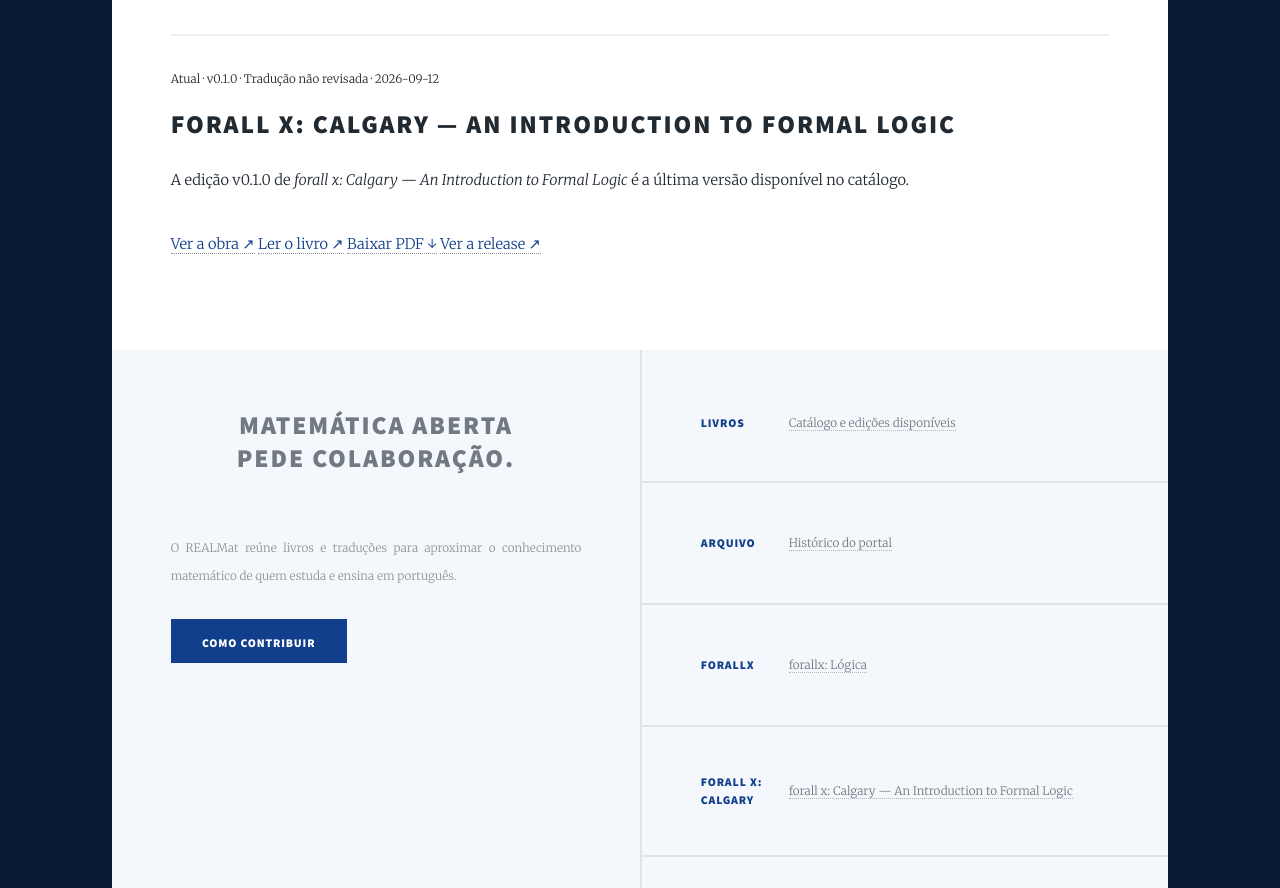
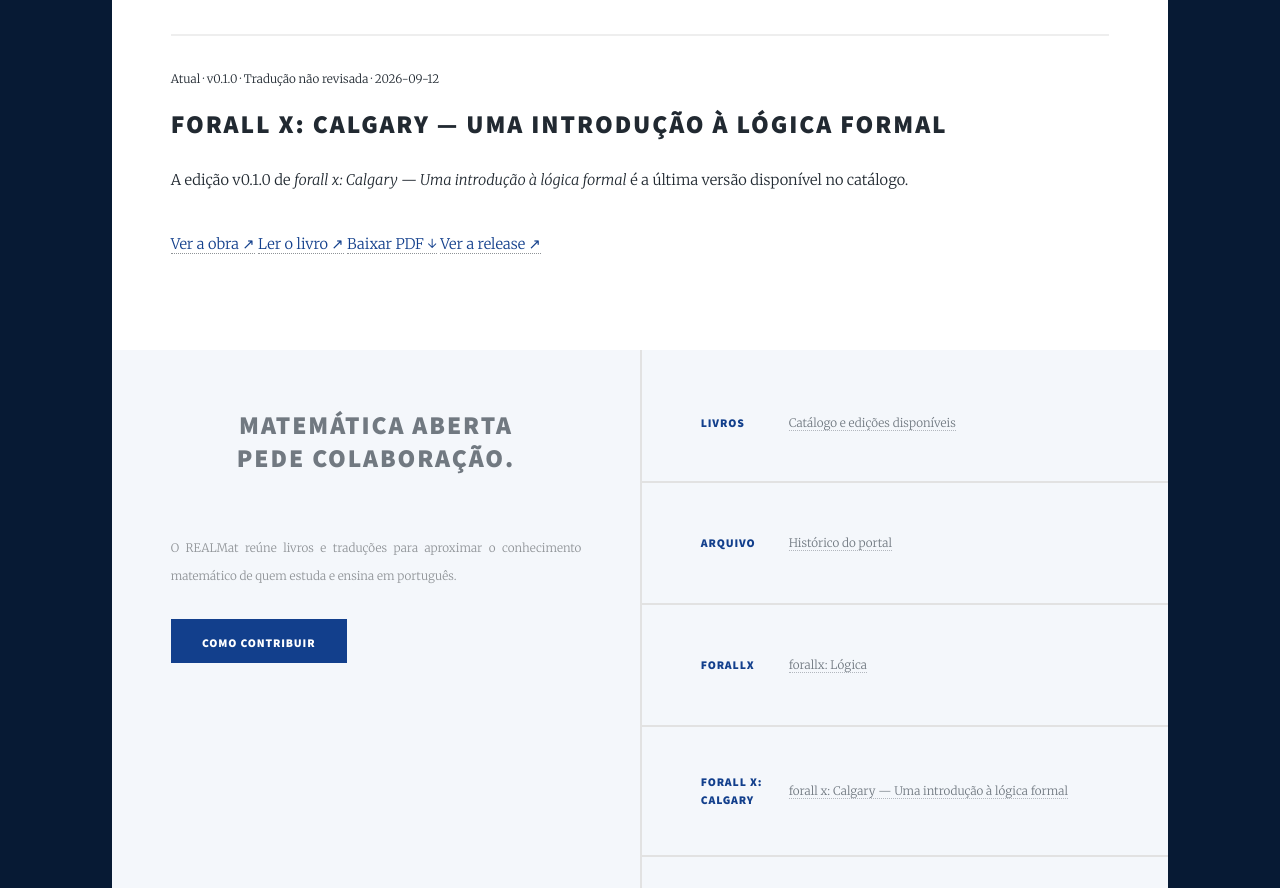
Before and after one commit to projetorealmat/projetorealmat.github.io, a Jekyll site: the page built from _pages/arquivo.md, in a window 1280 px wide. Shown: the part 1012-1900 px from the top of the page. Built offline with Jekyll 4.4.1, drawn with Linux system fonts in a browser that asks for light colours.

Commit message:
Translate Calgary catalog metadata

```diff
--- a/_data/books.json
+++ b/_data/books.json
@@ -98,9 +98,9 @@
   },
   {
     "id": "forallx-yyc",
-    "title": "forall x: Calgary — An Introduction to Formal Logic",
+    "title": "forall x: Calgary — Uma introdução à lógica formal",
     "short_title": "forall x: Calgary",
-    "subject": "Formal logic",
+    "subject": "lógica formal",
     "repository": "projetorealmat/forallx-yyc",
     "translation_stage": "unreviewed",
     "current_version": "v0.1.0",
```
